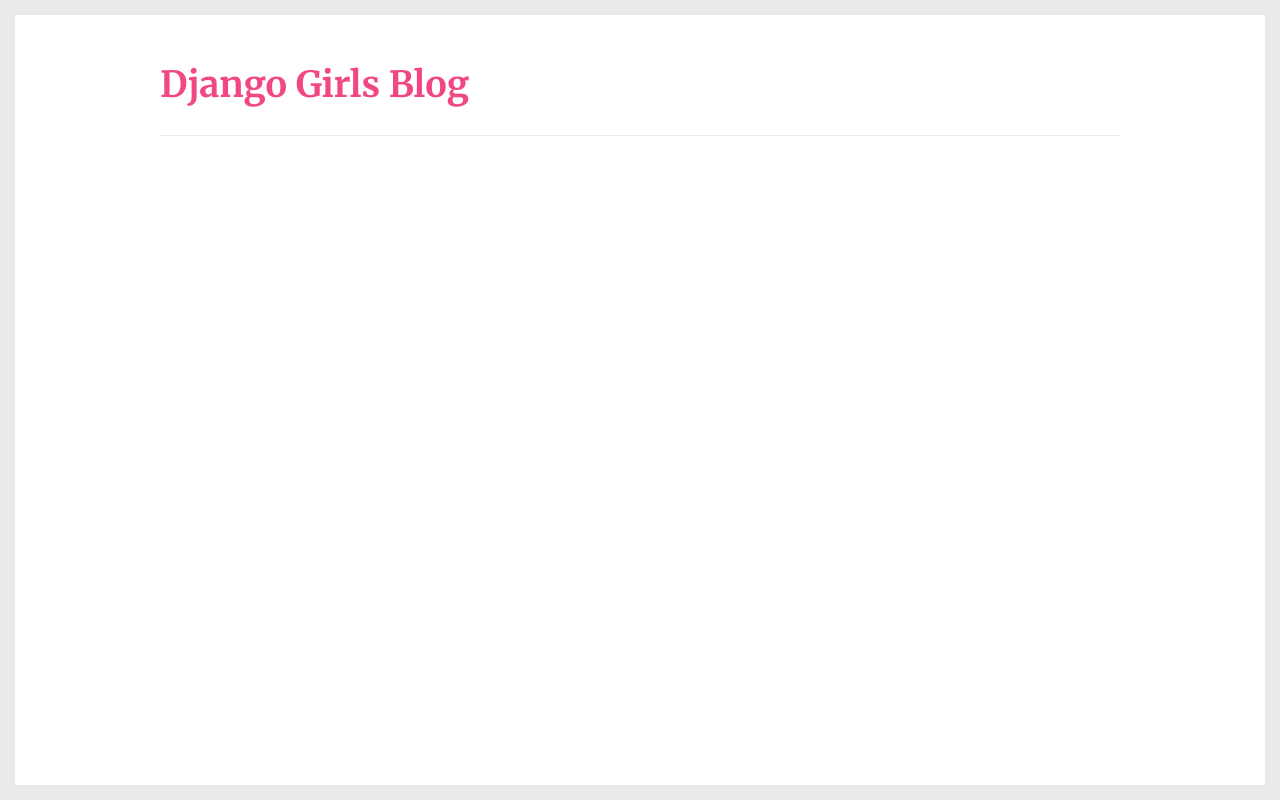
After one commit to samanthaksanders/django-girls, a Django app: template blog/templates/blog/base.html in a window 1280 px wide. The commit adds this page. Run offline with Django 3.2, Linux system fonts and the light colour scheme; the template is opened without the code that fills it, so the values that code supplies are empty; some libraries are stand-ins or nearby versions.

Commit message:
Added view and template for detailed blog post as well as CSS for the site.

```diff
--- /dev/null
+++ b/blog/static/css/blog.css
@@ -0,0 +1,67 @@
+body {
+	background: #eaeaea;
+	font-family: 'Merriweather', serif;
+	line-height: 1.5;
+	font-size: 16px;
+}
+
+h1 {
+	margin-bottom: 3rem;
+	padding-bottom: 3rem;
+	border-bottom: 1px solid #eaeaea;
+}
+
+@media (max-width: 960px) {
+	h1 {
+		font-size: 1.6em;
+	}
+}
+
+@media (max-width: 960px) {
+	h2 {
+		font-size: 1.4em;
+	}
+}
+
+h1,
+h2,
+h3,
+h4 {
+	margin-top: 0;
+	font-weight: 700;
+}
+
+a {
+	color: #F24785;
+}
+
+a:hover {
+	color: #cb3a6e;
+}
+
+.site-container {
+	margin: 1.5rem;
+	background: #fff;
+	height: calc(100vh - 3rem);
+}
+
+.site-content {
+	margin: 0 auto;
+	padding: 5rem 0;
+	max-width: 60em;
+}
+
+@media (max-width: 960px) {
+	.site-content {
+		padding-left: 3rem;
+		padding-right: 3rem;
+	}
+}
+
+.blog {
+	max-width: 46em;
+}
+
+	.blog__subtitle {
+		font-size: .825em;
+	}
--- /dev/null
+++ b/blog/templates/blog/base.html
@@ -0,0 +1,23 @@
+{% load staticfiles %}
+<html>
+    <head>
+        <title>Django Girls blog</title>
+		<link href="https://fonts.googleapis.com/css?family=Merriweather:300,400,700" rel="stylesheet">
+        <link rel="stylesheet" href="//maxcdn.bootstrapcdn.com/bootstrap/3.2.0/css/bootstrap.min.css">
+		<link rel="stylesheet" href="{% static 'css/blog.css' %}">
+    </head>
+    <body>
+    <div class="site-container">
+
+    	<div class="site-content">
+
+		    <h1>
+		    	<a href="/">Django Girls Blog</a>
+		    </h1>
+
+			{% block content %}
+            {% endblock %}
+		</div>
+	</div>
+    </body>
+</html>
--- a/blog/urls.py
+++ b/blog/urls.py
@@ -3,4 +3,5 @@
 
 urlpatterns = [
     url(r'^$', views.post_list, name='post_list'),
+    url(r'^post/(?P<pk>\d+)/$', views.post_detail, name='post_detail'),
 ]
--- a/blog/views.py
+++ b/blog/views.py
@@ -1,7 +1,11 @@
-from django.shortcuts import render
+from django.shortcuts import render, get_object_or_404
 from django.utils import timezone
 from .models import Post
 
 def post_list(request):
     posts = Post.objects.filter(published_date__lte=timezone.now()).order_by('published_date')
     return render(request, 'blog/post_list.html', {'posts': posts})
+
+def post_detail(request, pk):
+    post = get_object_or_404(Post, pk=pk)
+    return render(request, 'blog/post_detail.html', {'post': post})
```
Also changed, not shown: blog/templates/blog/post_detail.html (added, +13 -0 lines), blog/templates/blog/post_list.html (+16 -17 lines).
